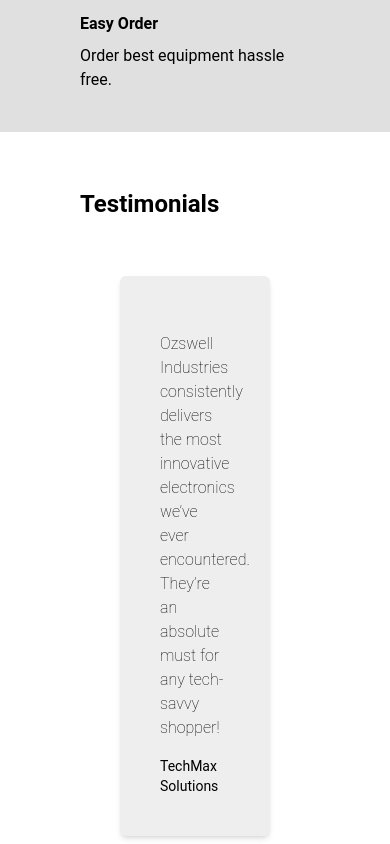
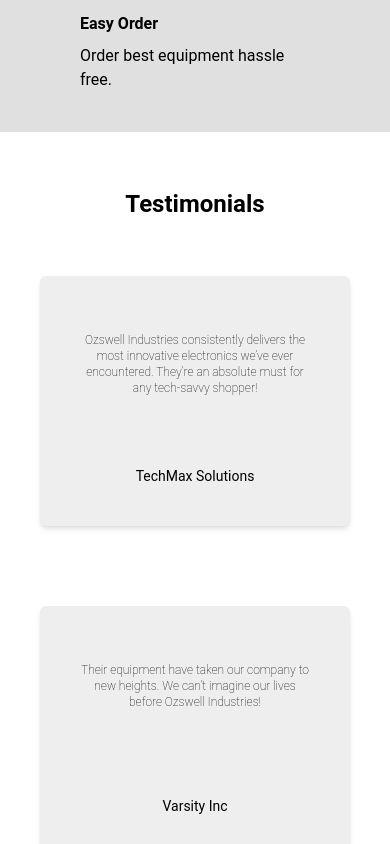
Before and after one commit to governedbyprudence/ecomPortfolio, a React (Vite) app: page / in a window 390 px wide. Shown: the part 1460-2304 px from the top of the page. Built offline with nearby package versions, Linux system fonts and the light colour scheme.

Commit message:
fix responsive testimonial

```diff
--- a/src/core/components/testimonials.jsx
+++ b/src/core/components/testimonials.jsx
@@ -3,8 +3,8 @@ const TestimonialCard = (props)=>{
     const feedback=props.feedback;
     const author = props.author;
     return (
-        <div className=" bg-gray-200 rounded-md min-h-[350px] m-10 p-10 shadow-md" >
-            <h1 className="py-4 min-h-[250px] font-thin">{feedback}</h1>
+        <div className=" bg-gray-200 rounded-md min-h-[250px] m-10 p-10 shadow-md" >
+            <h1 className="py-4 min-h-[150px] font-thin text-xs md:text-md xl:text-lg">{feedback}</h1>
             <h6 className="text-sm">{author}</h6>
         </div>
     );
@@ -12,8 +12,8 @@ const TestimonialCard = (props)=>{
 
 function Testimonials (){
     return (
-        <div className="min-h-[600px] px-20 lg:px-40 py-10">
-            <h1 className="text-2xl my-4 font-bold">Testimonials</h1>
+        <div className="min-h-[600px] min-w-full lg:px-20 xl:px-40 py-10 text-center">
+            <h1 className="text-2xl my-4 mx-4 font-bold">Testimonials</h1>
             <div className="grid grid-cols-1 md:grid-cols-2 lg:grid-cols-3">
             <TestimonialCard author="TechMax Solutions" feedback="Ozswell Industries consistently delivers the most innovative electronics we’ve ever encountered. They’re an absolute must for any tech-savvy shopper!"/>
             <TestimonialCard author="Varsity Inc" feedback="Their equipment have taken our company to new heights. We can’t imagine our lives before Ozswell Industries!"/>
```
